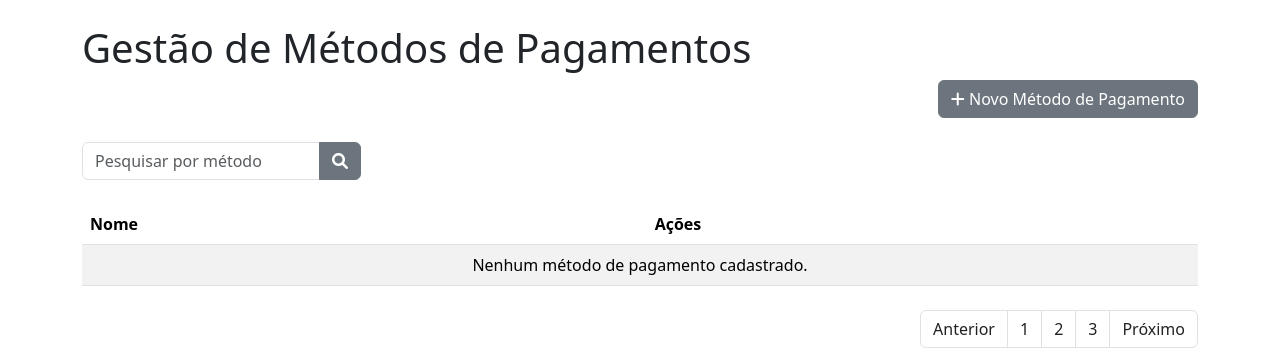
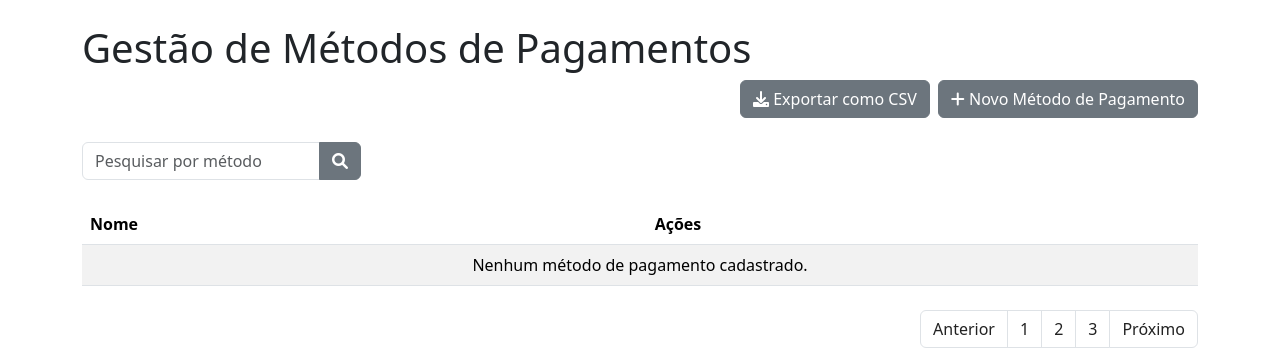
Before and after one commit to kevin504-max/financial_home, a Django app: page /metodo_pagamento/metodos_pagamento/ in a window 1280 px wide. Shown: the part 56-420 px from the top of the page. Run offline with Django 5.2, Linux system fonts and the light colour scheme; data that the repository does not hold is empty; parts of the project's set-up code (start-up, migrations or seed data) failed here and were passed over.

Commit message:
feat: make export csv file for "metodos_de_pagamento"

```diff
--- a/metodopagamento/urls.py
+++ b/metodopagamento/urls.py
@@ -6,4 +6,6 @@ urlpatterns = [
     path('metodos_pagamento/new/', views.metodo_pagamento_create, name='metodo_pagamento_create'),
     path('metodos_pagamento/edit/<int:pk>/', views.metodo_pagamento_update, name='metodo_pagamento_update'),
     path('metodos_pagamento/delete/<int:pk>/', views.metodo_pagamento_delete, name='metodo_pagamento_delete'),
+
+    path('metodos_pagamento/exportar/', views.exportar_csv, name='exportar_metodos_pagamento_csv'),
 ]
--- a/metodopagamento/views.py
+++ b/metodopagamento/views.py
@@ -1,7 +1,25 @@
+import csv
+from django.http import HttpResponse
 from django.shortcuts import render, get_object_or_404, redirect
 
 from .models import MetodoPagamento
 from .forms import MetodoPagamentoForm
+
+def exportar_csv(request):
+    # Cria a resposta HTTP com o cabeçalho correto
+    response = HttpResponse(content_type='text/csv')
+    response['Content-Disposition'] = 'attachment; filename="Relação_de_Métodos_de_Pagamentos.csv"'
+
+    writer = csv.writer(response)
+    writer.writerow(['Nome'])
+
+    metodos_pagamentos = MetodoPagamento.objects.all()
+    for metodos_pagamento in metodos_pagamentos:
+        writer.writerow([
+            metodos_pagamento.nome,
+        ])
+
+    return response
 
 def metodo_pagamento_list(request):
     metodos_pagamento = MetodoPagamento.objects.all()
--- a/templates/metodopagamento/metodos_pagamento.html
+++ b/templates/metodopagamento/metodos_pagamento.html
@@ -6,6 +6,10 @@
     <h1>Gestão de Métodos de Pagamentos</h1>
 
     <p class="d-flex justify-content-end">
+        <a class="btn btn-secondary" href="{% url 'exportar_metodos_pagamento_csv' %}" style="margin-right: 8px;">
+            <i class="fa fa-download mr-5"></i> Exportar como CSV
+        </a>
+
         <a class="btn btn-secondary" data-bs-toggle="modal" data-bs-target="#novoMetodoModal">
             <i class="fa fa-plus mr-2"></i> Novo Método de Pagamento
         </a>
```
